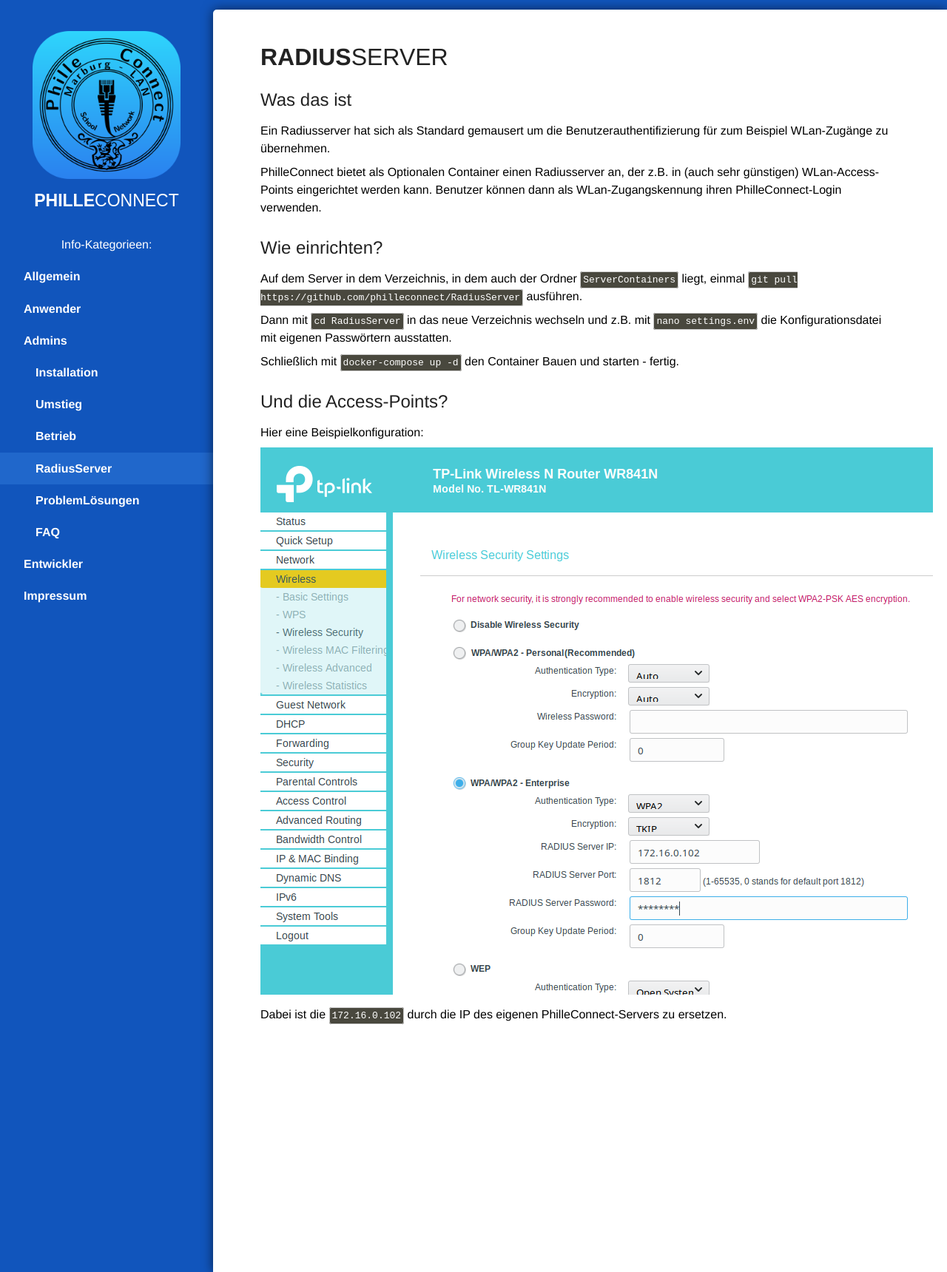
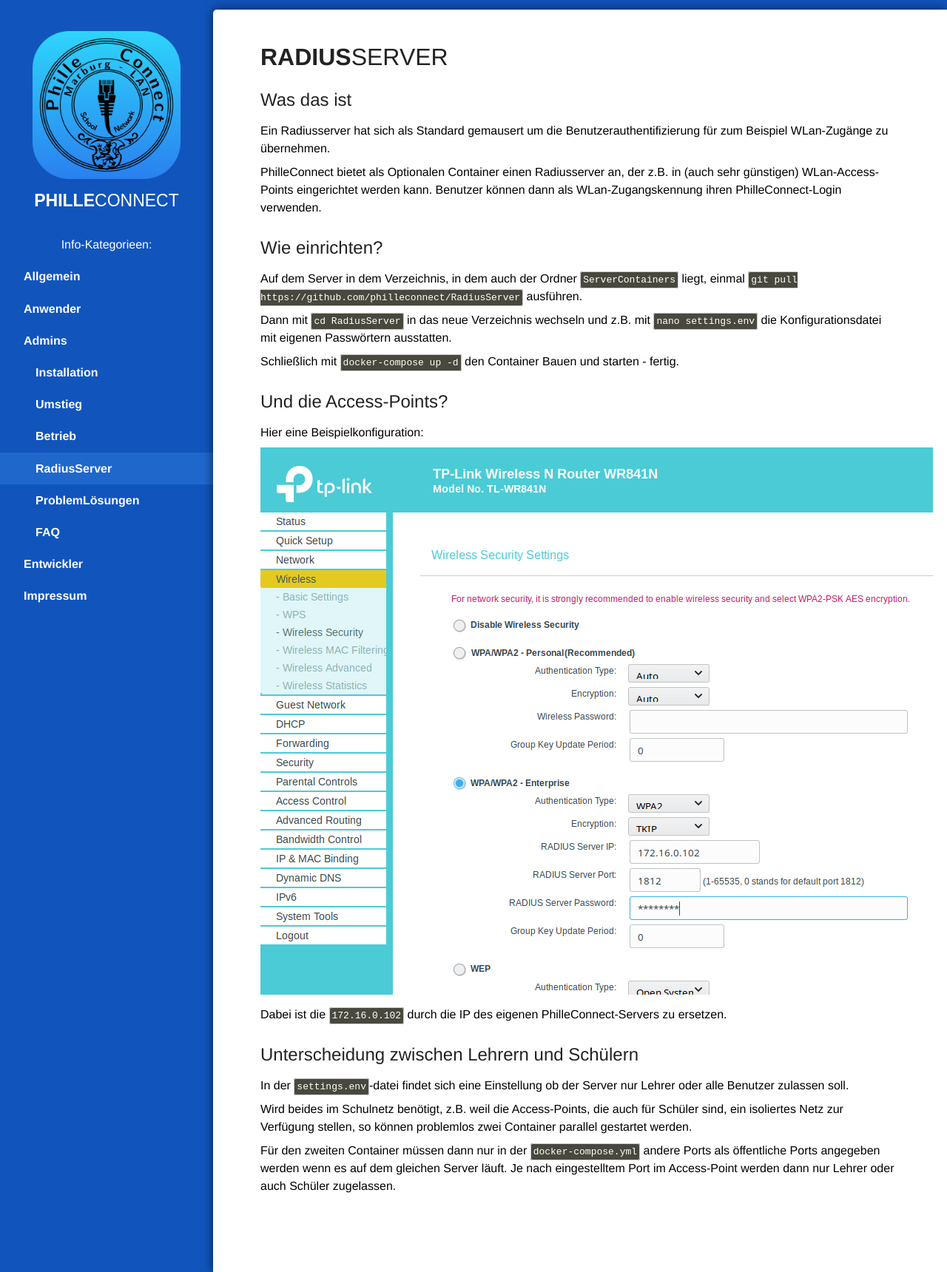
Before and after one commit to philleconnect/philleconnect.github.io, a Jekyll site: the page built from _pages/admins/06_radiusserver.md, in a window 1280 px wide. Shown: the whole page at 74% size. Built offline with Jekyll 4.4.1, drawn with Linux system fonts in a browser that asks for light colours.

Commit message:
added details

```diff
--- a/_pages/admins/06_radiusserver.md
+++ b/_pages/admins/06_radiusserver.md
@@ -29,3 +29,11 @@ Hier eine Beispielkonfiguration:
 ![WLan identifizieren]({{baseurl}}/assets/images/ScreenRadiusAccessPoint.png)
 
 Dabei ist die `172.16.0.102` durch die IP des eigenen PhilleConnect-Servers zu ersetzen.
+
+## Unterscheidung zwischen Lehrern und Schülern
+
+In der `settings.env`-datei findet sich eine Einstellung ob der Server nur Lehrer oder alle Benutzer zulassen soll.
+
+Wird beides im Schulnetz benötigt, z.B. weil die Access-Points, die auch für Schüler sind, ein isoliertes Netz zur Verfügung stellen, so können problemlos zwei Container parallel gestartet werden.
+
+Für den zweiten Container müssen dann nur in der `docker-compose.yml` andere Ports als öffentliche Ports angegeben werden wenn es auf dem gleichen Server läuft. Je nach eingestelltem Port im Access-Point werden dann nur Lehrer oder auch Schüler zugelassen.
```
Also changed, not shown: index.md (+3 -1 lines).
